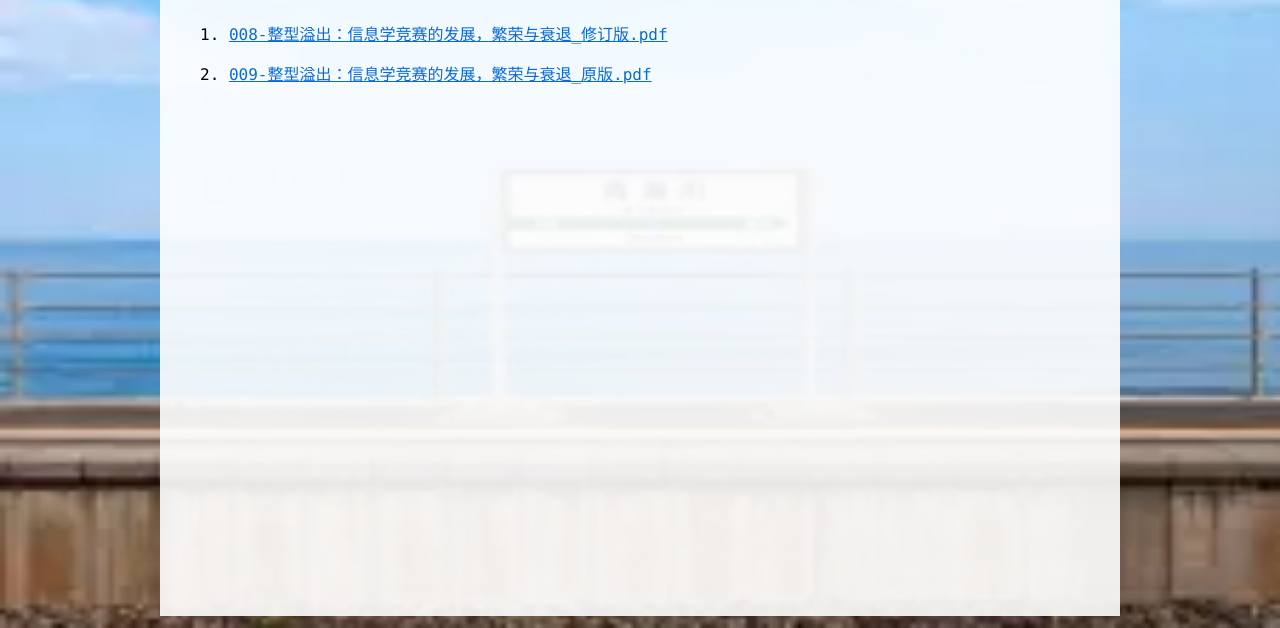
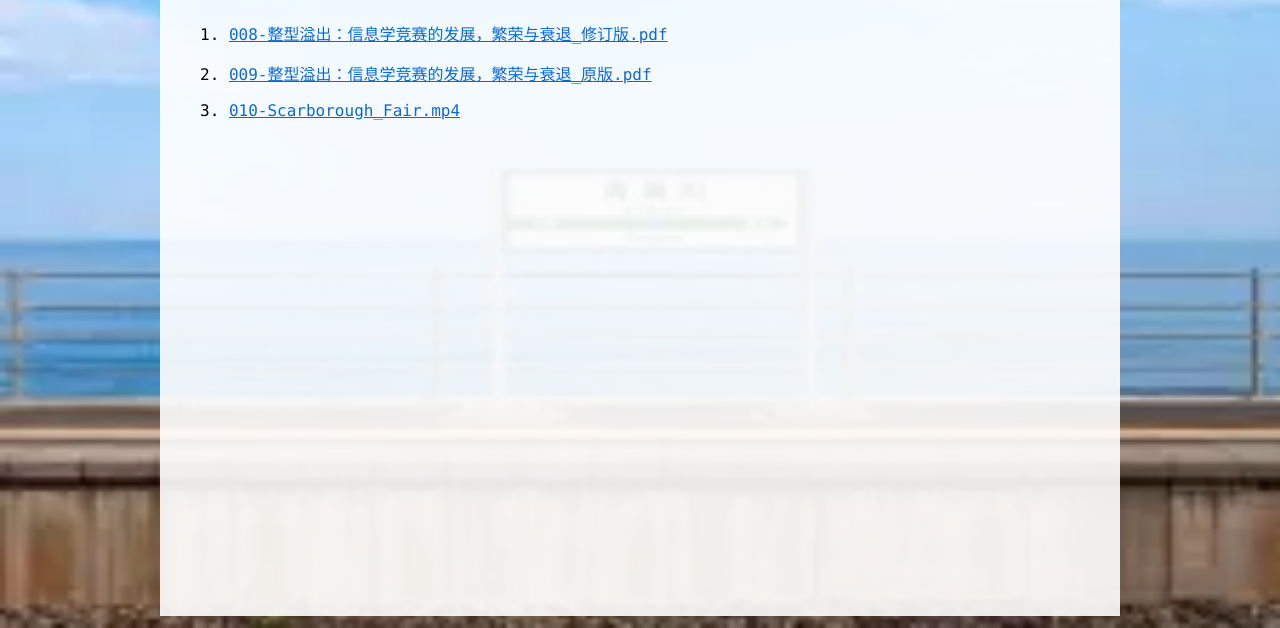
Before and after one commit to zeekliu/zeekliu1.github.io, a plain HTML site: page downloads/index.html in a window 1280 px wide. Shown: the part 172-800 px from the top of the page. Drawn offline with Linux system fonts and the light colour scheme.

Commit message:
Update index.html

```diff
--- a/downloads/index.html
+++ b/downloads/index.html
@@ -33,6 +33,7 @@
 var files=[
     "008-整型溢出：信息学竞赛的发展，繁荣与衰退_修订版.pdf",
     "009-整型溢出：信息学竞赛的发展，繁荣与衰退_原版.pdf",
+	"010-Scarborough_Fair.mp4",
 ];
 var downloads_list=document.getElementById("div_downloads");
 for(var i=0;i<files.length;++i){
```
